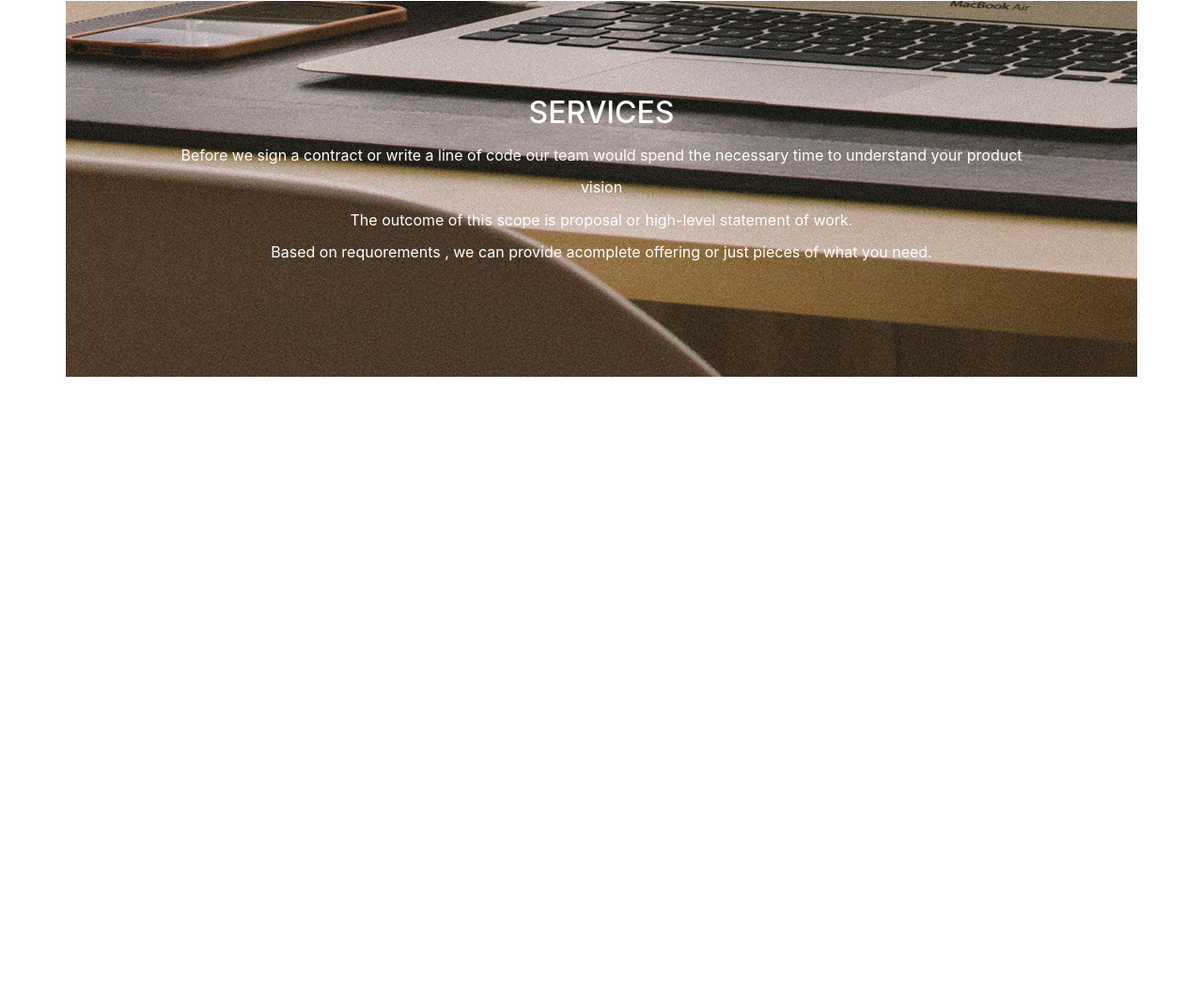
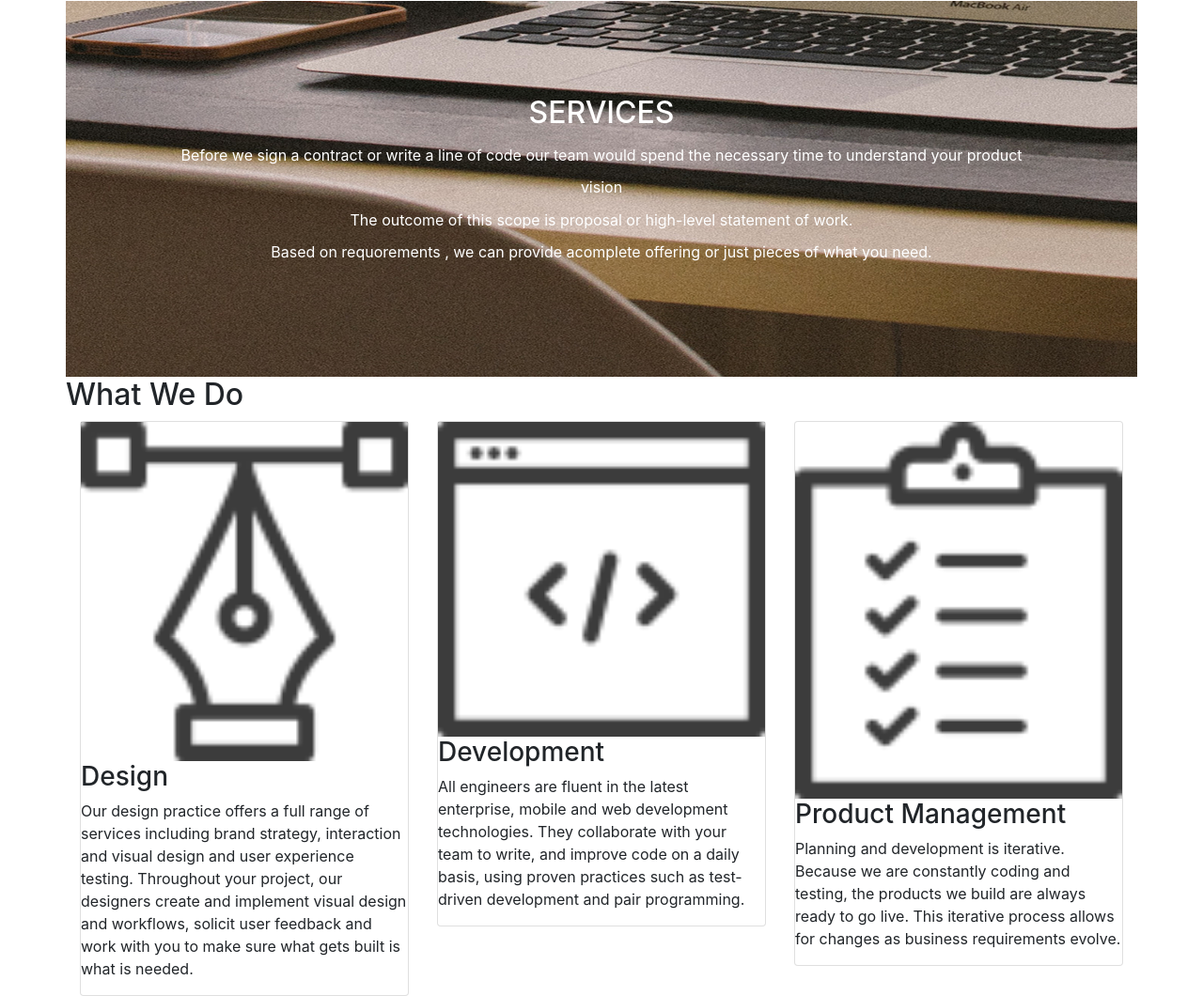
Before and after one commit to kipsang01/Delani-studio, a plain HTML site: page index.html in a window 1280 px wide. Shown: the part 963-2023 px from the top of the page at 94% size. Before the commit the page ends 1364 px from the top, so only its background shows below. Drawn offline with nearby package versions, Linux system fonts and the light colour scheme.

Commit message:
Add what we do icons

```diff
--- a/index.html
+++ b/index.html
@@ -35,6 +35,38 @@
             </p>
         </div>
     </div>
+    <div class="container p-10px">
+        <div class="row"><h2>What We Do</h2></div>
+        <div class="row">
+            <div class="col-4">
+                <div class="card p-10px">
+                    <img src="/images/design_icon.png" alt="">
+                    <div class="text">
+                        <h3>Design</h3>
+                        <p>Our design practice offers a full range of services including brand strategy, interaction and visual design and user experience testing. Throughout your project, our designers create and implement visual design and workflows, solicit user feedback and work with you to make sure what gets built is what is needed.</p>
+                    </div>
+                </div>
+            </div>
+            <div class="col-4">
+                <div class="card">
+                    <img src="/images/dev_icon.png" alt="">
+                    <div class="text">
+                        <h3>Development</h3>
+                        <p>All engineers are fluent in the latest enterprise, mobile and web development technologies. They collaborate with your team to write, and improve code on a daily basis, using proven practices such as test-driven development and pair programming.</p>
+                    </div>
+                </div>
+            </div>
+            <div class="col-4">
+                <div class="card">
+                    <img src="/images/product_icon.png" alt="">
+                    <div class="text">
+                        <h3>Product Management</h3>
+                        <p>Planning and development is iterative. Because we are constantly coding and testing, the products we build are always ready to go live. This iterative process allows for changes as business requirements evolve.</p>
+                    </div>
+                </div>
+            </div>
+        </div>
+    </div>
 
 
     <script src="https://ajax.googleapis.com/ajax/libs/jquery/3.5.1/jquery.min.js"></script>
```
